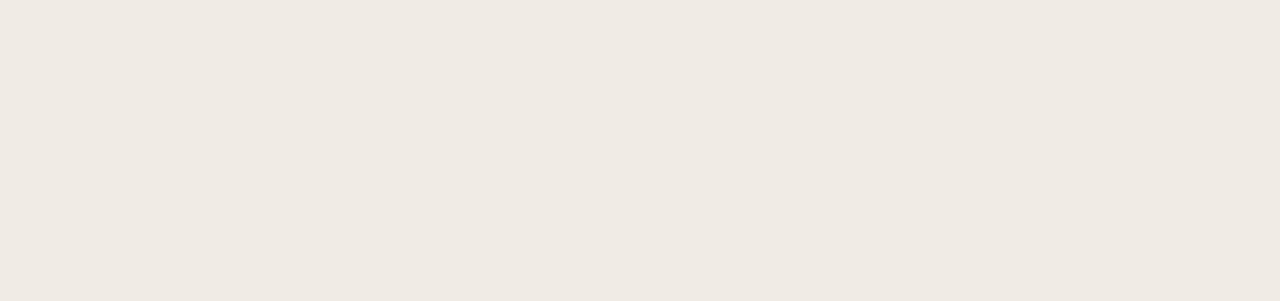
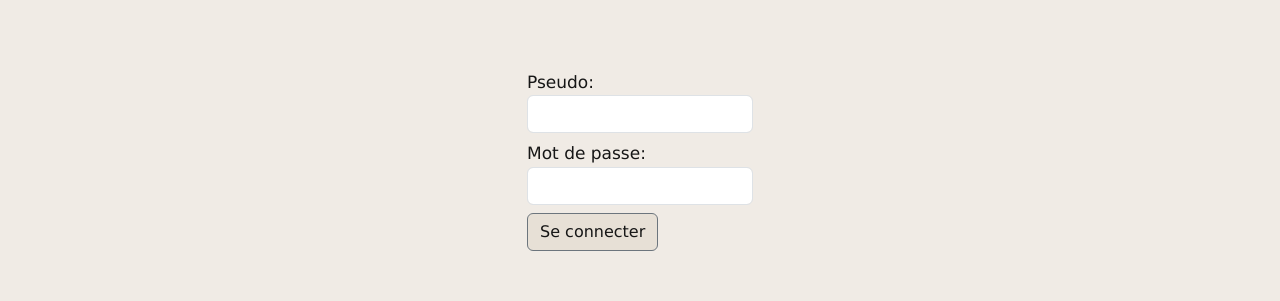
Before and after one commit to Lilinnfr/LeaSha, an Angular app: page /Connexion in a window 1280 px wide. Before the commit this address led to /. Shown: the part 240-541 px from the top of the page. Built offline with nearby package versions, Linux system fonts and the light colour scheme.

Commit message:
add login component

```diff
--- a/src/app/app-routing.module.ts
+++ b/src/app/app-routing.module.ts
@@ -2,9 +2,11 @@ import { NgModule } from '@angular/core';
 import { RouterModule, Routes } from '@angular/router';
 import { HomeComponent } from './components/home/home.component';
 import { MemoSetComponent } from './modules/memo-set/memo-set.component';
+import { LoginComponent } from './components/login/login.component';
 
 const routes: Routes = [
   { path: '', component: HomeComponent },
+  { path: 'Connexion', component: LoginComponent },
   { path: 'Mes mémos', component: MemoSetComponent },
   { path: '**', redirectTo: 'landing', pathMatch: 'full' },
 ];
--- a/src/app/app.module.ts
+++ b/src/app/app.module.ts
@@ -9,6 +9,7 @@ import { CardMemoComponent } from './modules/memo-set/card-memo/card-memo.compon
 import { NavbarComponent } from './components/navbar/navbar.component';
 import { FooterComponent } from './components/footer/footer.component';
 import { MemoSetComponent } from './modules/memo-set/memo-set.component';
+import { LoginComponent } from './components/login/login.component';
 
 @NgModule({
   declarations: [
@@ -19,6 +20,7 @@ import { MemoSetComponent } from './modules/memo-set/memo-set.component';
     CardMemoComponent,
     NavbarComponent,
     FooterComponent,
+    LoginComponent,
   ],
   imports: [BrowserModule, AppRoutingModule],
   providers: [],
--- /dev/null
+++ b/src/app/components/login/login.component.html
@@ -0,0 +1,32 @@
+<div
+  class="d-flex justify-content-center align-items-center"
+  style="height: 100vh"
+>
+  <div>
+    <label for="username">Pseudo:</label>
+    <input
+      type="text"
+      id="username"
+      name="username"
+      class="form-control mb-2"
+    />
+
+    <div class="mb-2">
+      <label for="pass">Mot de passe:</label>
+      <input
+        type="password"
+        id="pass"
+        name="password"
+        minlength="8"
+        required
+        class="form-control"
+      />
+    </div>
+
+    <input
+      type="submit"
+      value="Se connecter"
+      class="btn btn-outline-secondary"
+    />
+  </div>
+</div>
--- a/src/app/components/navbar/navbar.component.html
+++ b/src/app/components/navbar/navbar.component.html
@@ -1,4 +1,4 @@
-<nav class="navbar navbar-expand-lg">
+<nav class="navbar navbar-expand-lg fixed-top">
   <a class="navbar-brand m-2" href="#">LeaSha</a>
   <button
     class="navbar-toggler"
@@ -62,7 +62,7 @@
       </div>
     </form>
     <div class="ml-auto">
-      <button class="btn btn-outline-secondary">
+      <button [routerLink]="['/Connexion']" class="btn btn-outline-secondary">
         Se connecter / S'inscrire
       </button>
     </div>
```
Also changed, not shown: src/app/components/login/login.component.ts (added, +10 -0 lines), src/app/components/login/login.component.scss (added), 1 other file (tests, documents, lock files or other folders).
